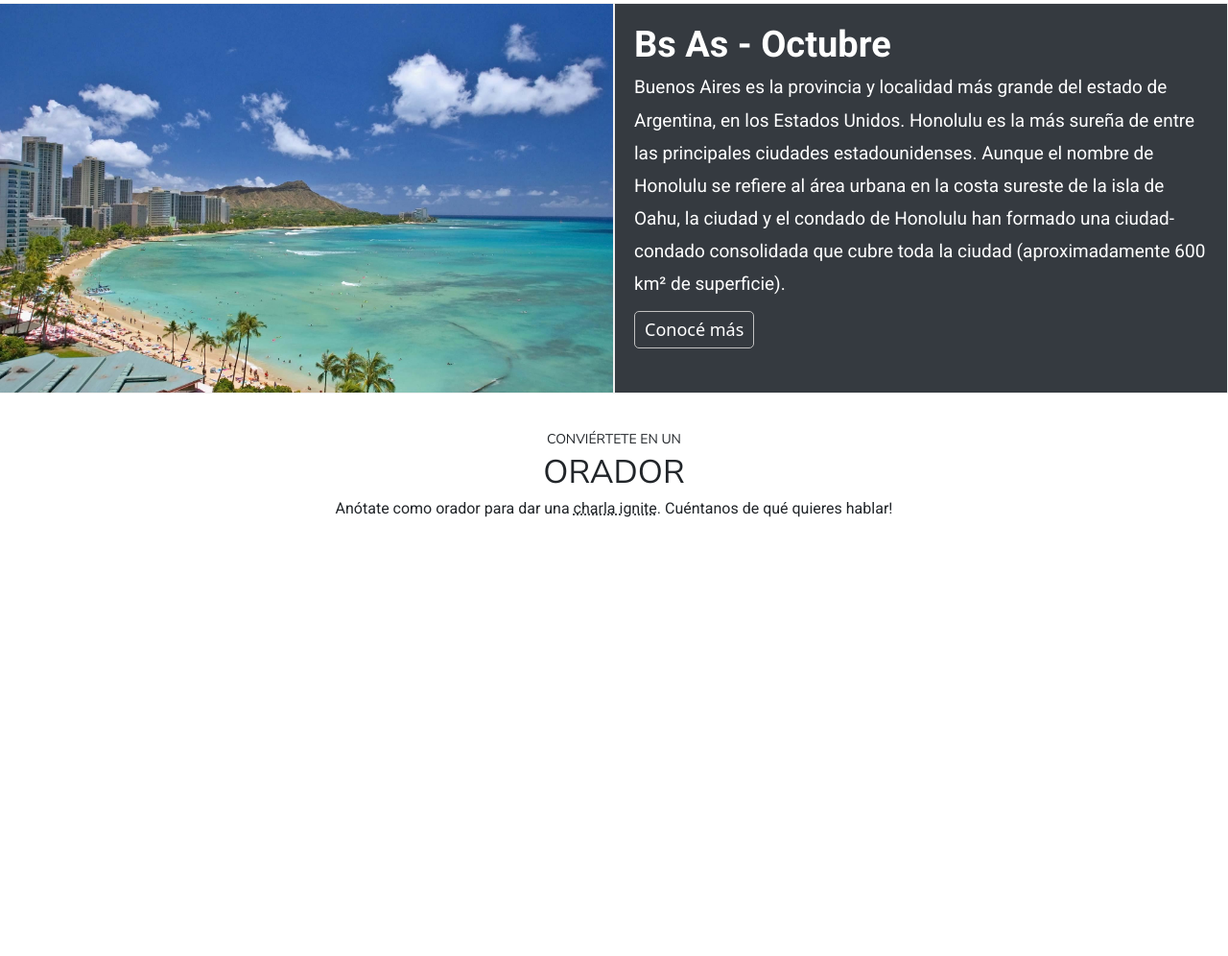
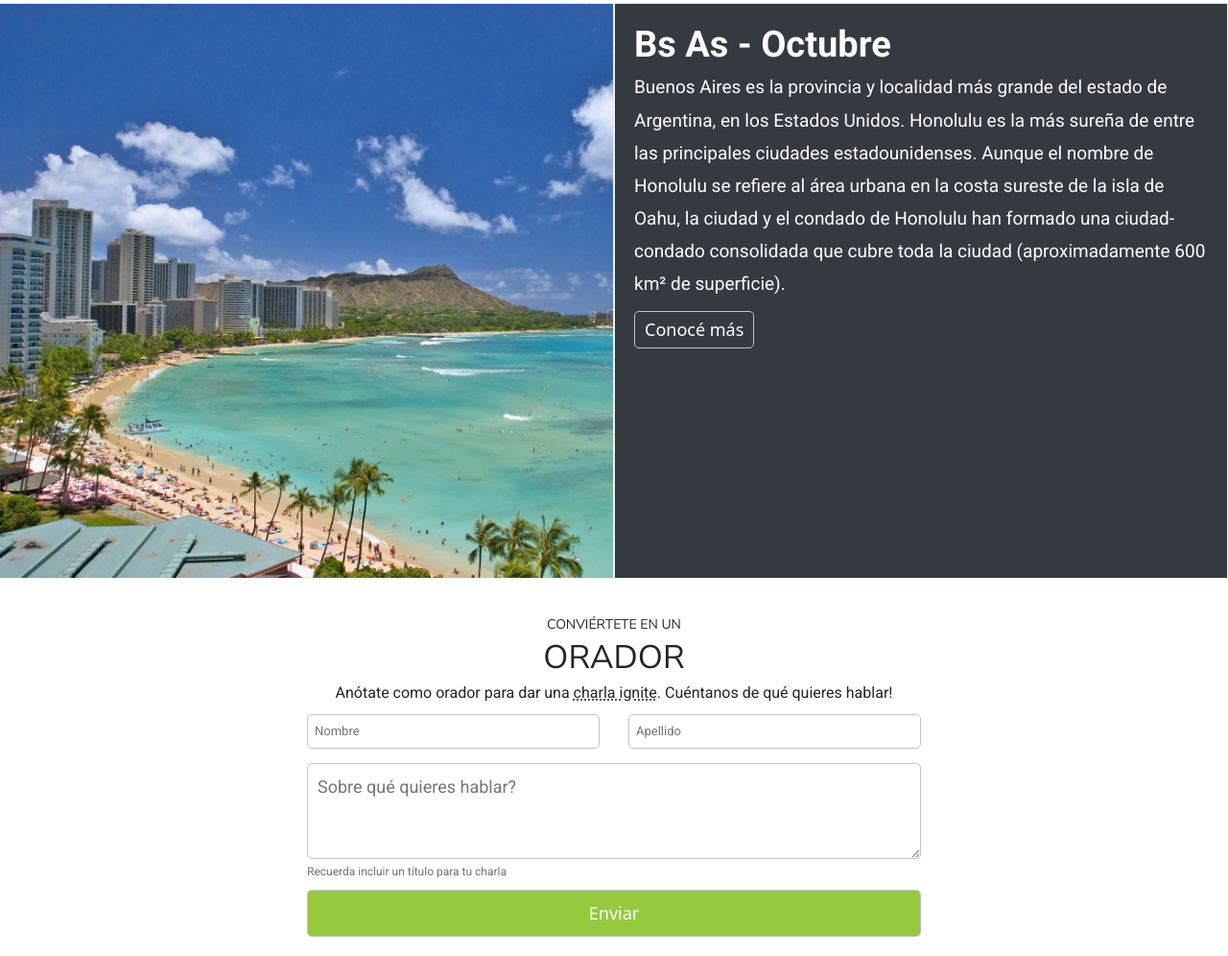
Before and after one commit to davidkarp94/codo-a-codo-tp1, a plain HTML site: page index.html in a window 1280 px wide. Shown: the part 1307-2303 px from the top of the page at 96% size. Before the commit the page ends 1849 px from the top, so only its background shows below. Drawn offline with nearby package versions, Linux system fonts and the light colour scheme.

Commit message:
seccion fomulario añadida

```diff
--- a/css/style.css
+++ b/css/style.css
@@ -373,7 +373,11 @@ p {
 }
 
 .imagen-seccion-bs {
+    background-image: url(../img/honolulu.jpg);
     border-left: none;
+    height: 60rem;
+    background-size: cover;
+    background-repeat: no-repeat;
 }
 
 .texto-seccion-bs {
@@ -397,6 +401,10 @@ p {
         display: block;
     }
 
+    .imagen-seccion-bs {
+        height: 40rem;
+    }
+
     .imagen-seccion-bs,
     .texto-seccion-bs {
         border: none;
@@ -405,15 +413,82 @@ p {
 
 /* Formulario */
 
-.formulario {
+.contenedor-formulario {
+    max-width: 50%;
+    margin: 0 auto;
     text-align: center;
 }
 
 .texto-formulario {
     margin-top: 4rem;
-    margin-bottom: 2rem;
+    margin-bottom: 1rem;
 }
 
 .delineado {
     text-decoration: underline dotted;
 }
+
+.nombre-y-apellido {
+    display: flex;
+    gap: 3rem;
+    margin-bottom: 1.5rem;
+}
+
+.nombre-y-apellido input {
+    width: 100%;
+    padding: 0.7rem;
+    font-size: 1.3rem;
+}
+
+.mensaje {
+    width: 100%;
+    height: 10rem;
+    padding: 1rem;
+    font-size: 1.8rem;
+}
+
+.formulario input,
+.formulario textarea {
+    border: 1px solid var(--grisClaro);
+    border-radius: 0.5rem;
+}
+
+.formulario input::placeholder,
+.formulario textarea::placeholder {
+    font-family: var(--principal);
+}
+
+.formulario p {
+    text-align: left;
+    font-size: 1.2rem !important;
+    color: var(--gris);
+}
+
+.boton-enviar {
+    background-color: var(--verdeClaro);
+    color: var(--blanco);
+    padding: 1rem;
+    width: 100%;
+    font-size: 1.8rem;
+    margin-bottom: 2rem;
+}
+
+@media (max-width: 768px) {
+    .contenedor-formulario {
+        max-width: 75%;
+    }
+}
+
+@media (max-width: 480px) {
+    .contenedor-formulario {
+        max-width: 90%;
+    }
+
+    .nombre-y-apellido {
+        display: block;
+    }
+
+    .nombre {
+        margin-bottom: 1.5rem;
+    }
+}
--- a/index.html
+++ b/index.html
@@ -115,7 +115,6 @@
 
     <section class="seccion-bsas">
         <div class="borde-gris imagen-seccion-bs">
-            <img src="img/honolulu.jpg" alt="imagen buenos aires">
         </div>
 
         <div class="texto-seccion-bs borde-gris">
@@ -126,12 +125,26 @@
 
     </section>
 
-    <section class="formulario mw-50">
+    <section class="contenedor-formulario">
         <div class="texto-formulario">
             <h5>Conviértete en un</h5>
             <h2>Orador</h2>
             <p>Anótate como orador para dar una <span class="delineado">charla ignite</span>. Cuéntanos de qué quieres hablar!</p>
         </div>
+
+        <form action="" class="formulario">
+            <div class="nombre-y-apellido">
+                <input type="text" placeholder="Nombre" class="nombre">
+                <input type="text" placeholder="Apellido">
+            </div>
+
+            <textarea class="mensaje" placeholder="Sobre qué quieres hablar?"></textarea>
+
+            <p>Recuerda incluir un título para tu charla</p>
+
+            <input type="submit" value="Enviar"
+            class="boton-enviar">
+        </form>
     </section>
 </body>
 </html>
```
